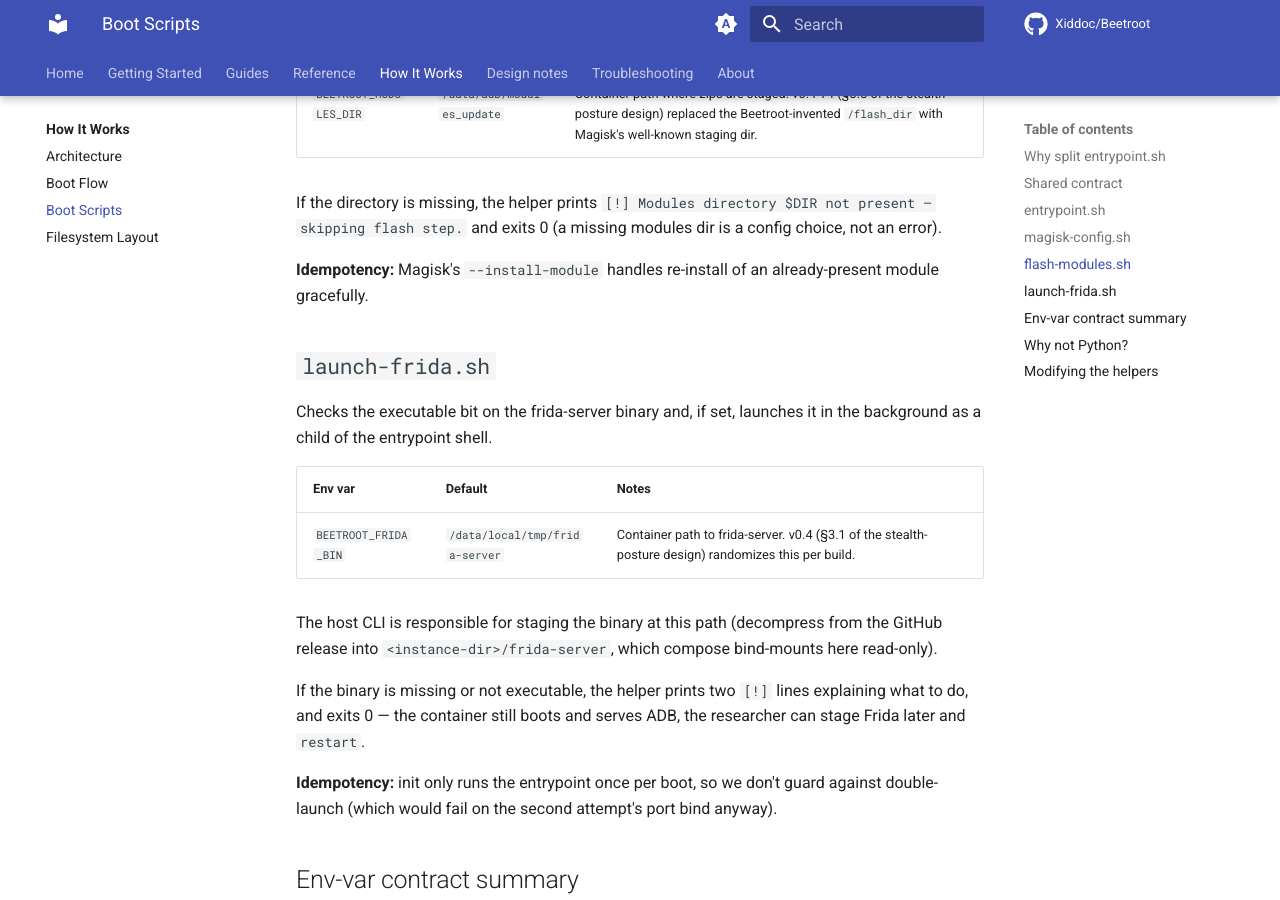
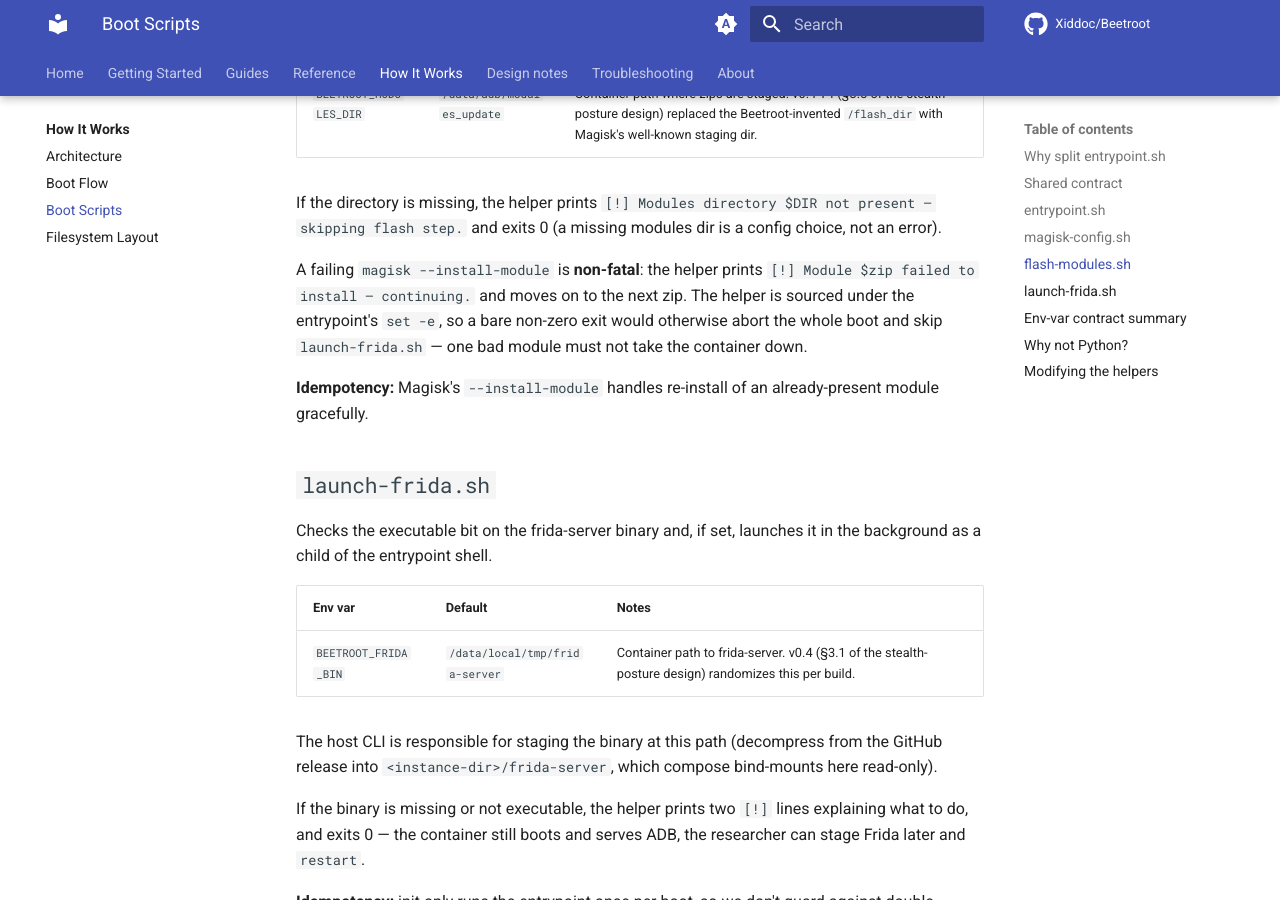
Before and after one commit to Xiddoc/Beetroot, an MkDocs documentation site: the page built from docs/how-it-works/boot-scripts.md, in a window 1280 px wide and 900 px high, scrolled down 2684 px. Built offline with MkDocs 1.6.1 and Material for MkDocs 9.7.7, drawn with Linux system fonts in a browser that asks for light colours; comment, search, counter and statistics services are not loaded.

Commit message:
Make module flash failures non-fatal during boot (#13) (#31)
Fixes #13. flash-modules.sh is sourced under the entrypoint's set -e,
so a single failing `magisk --install-module` aborted the whole boot
and launch-frida.sh never ran. Log a [!] warning and continue instead;
document the non-fatal contract and pin it with a sourced-helper test.

https://claude.ai/code/session_01SxXBtpgbFeEWVVoKNKyXe3

Co-authored-by: Claude <noreply@anthropic.com>

```diff
--- a/docs/how-it-works/boot-scripts.md
+++ b/docs/how-it-works/boot-scripts.md
@@ -110,6 +110,12 @@ If the directory is missing, the helper prints `[!] Modules directory
 $DIR not present — skipping flash step.` and exits 0 (a missing modules
 dir is a config choice, not an error).
 
+A failing `magisk --install-module` is **non-fatal**: the helper prints
+`[!] Module $zip failed to install — continuing.` and moves on to the
+next zip. The helper is sourced under the entrypoint's `set -e`, so a
+bare non-zero exit would otherwise abort the whole boot and skip
+`launch-frida.sh` — one bad module must not take the container down.
+
 **Idempotency:** Magisk's `--install-module` handles re-install of an
 already-present module gracefully.
 
```
Also changed, not shown: docs/guides/modules.md (+1 -1 lines), docs/how-it-works/boot-flow.md (+1 -1 lines), 2 other files.
